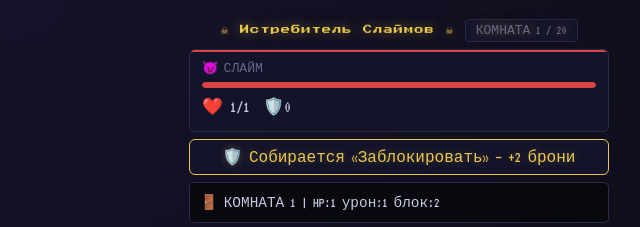
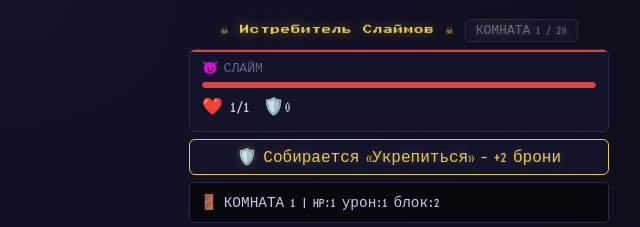
Before and after one commit to DreamEaterAlex/slime-destroyer, a plain HTML site: page index.html in a window 1280 px wide. Shown: the top 227 px of the page, 241-881 px from the left. Drawn offline with Linux system fonts and the light colour scheme.

Commit message:
Update index.html
И ещё раз

```diff
--- a/index.html
+++ b/index.html
@@ -354,7 +354,7 @@ function randIntent(room, eArmor) {
 function intentText(intent, es, eArmor) {
   switch (intent) {
     case 'укусить':   return `😤 Собирается «Укусить» — ${es.dmg} урона`;
-    case 'блок':      return `🛡️ Собирается «Заблокировать» — +${es.blk} брони`;
+    case 'блок':      return `🛡️ Собирается «Укрепиться» — +${es.blk} брони`;
     case 'растворить':return `🩸 Собирается «Растворить» — ${Math.floor(es.dmg / 2)} урона (игн. броню)`;
     case 'взрыв':     return `💥 Собирается «Взорваться» — ${Math.floor(eArmor)} урона (= кол-во брони)`;
   }
```
